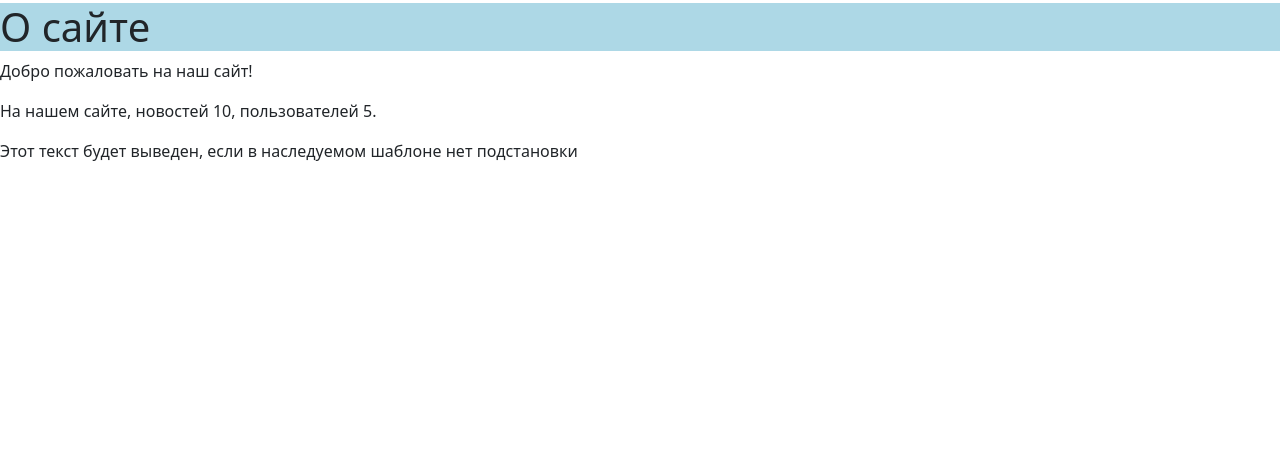
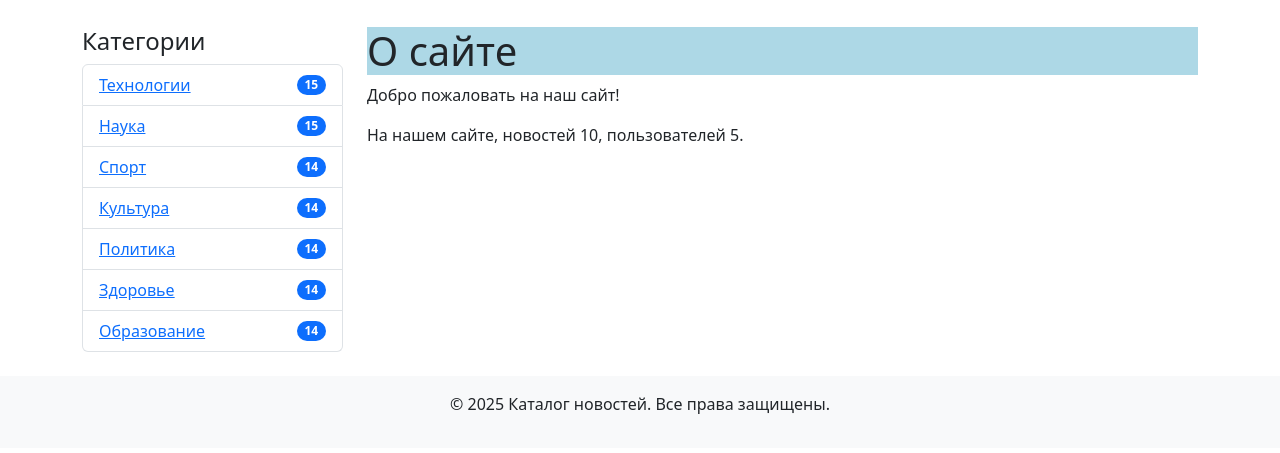
Before and after one commit to AFZhuk63/afz_django_project, a Django app: page /about/ in a window 1280 px wide. Shown: the part 117-570 px from the top of the page. Run offline with Django 5.2, Linux system fonts and the light colour scheme; data comes from the database, SQL or seed files in the repository.

Commit message:
настройка боковой панели - выполнено

```diff
--- a/firstproject/settings.py
+++ b/firstproject/settings.py
@@ -75,10 +75,13 @@ TEMPLATES = [
                 'django.template.context_processors.request',
                 'django.contrib.auth.context_processors.auth',
                 'django.contrib.messages.context_processors.messages',
+                'news.context_processors.categories_context',  # Добавляем наш контекст
             ],
         },
     },
 ]
+
+
 
 WSGI_APPLICATION = 'firstproject.wsgi.application'
 
--- /dev/null
+++ b/news/context_processors.py
@@ -0,0 +1,7 @@
+from .models import Category, Article
+from django.db.models import Count
+
+
+def categories_context(request):
+    categories = Category.objects.annotate(news_count=Count('article'))
+    return {'categories': categories}
--- /dev/null
+++ b/news/templates/include/_sidebar.html
@@ -0,0 +1,14 @@
+<!-- Боковое меню с категориями -->
+<aside class="sidebar">
+    <h4>Категории</h4>
+    <ul class="list-group">
+        {% for category in categories %}
+            <li class="list-group-item d-flex justify-content-between align-items-center">
+                <a href="{% url 'news:category_news' category.id %}">{{ category.name }}</a>
+                <span class="badge bg-primary rounded-pill">{{ category.news_count }}</span>
+            </li>
+        {% empty %}
+            <li class="list-group-item">Нет доступных категорий</li>
+        {% endfor %}
+    </ul>
+</aside>
--- a/news/views.py
+++ b/news/views.py
@@ -55,16 +55,15 @@ def get_categories(request):
     """
     Возвращает все категории для представления в каталоге
     """
+
     return HttpResponse('All categories')
 
+
 # Внести изменения по заданию 2
-# def category_news(request, category_id):
-#     category = get_object_or_404(Category, id=category_id)  # Получаем категорию по ID
-#     news_in_category = News.objects.filter(category=category)  # Фильтруем новости по категории
-#     return render(request, 'news/category_news.html', {
-#         'category': category,
-#         'news_in_category': news_in_category,
-#     })
+def category_news(request, category_id):
+    category = get_object_or_404(Category, id=category_id)
+    articles = Article.objects.filter(category=category)
+    return render(request, 'news/category_news.html', {'category': category, 'articles': articles})
 
 
 def get_news_by_category(request, slug):
--- a/templates/base.html
+++ b/templates/base.html
@@ -17,17 +17,22 @@
     <header>
         {% include "include/nav_menu.html" %}
     </header>
-    <main>
-      {% comment %} Это комментарий Django Template {% endcomment %}
-      {% comment %} Сделаем блок с контентом {% endcomment %}
-        <!--Привет из базового шаблона в комментарии HTML-->
-      {% block content %}
-        {% comment %} Сюда будут вставлятся данные {% endcomment %}
-      {% endblock %}
-    </main>
-    <footer>
+    <div class="container mt-4">
+      <div class="row">
+        <!-- Боковое меню -->
+        <aside class="col-md-3">
+          {% include "include/_sidebar.html" %}
+        </aside>
+
+        <!-- Основной контент -->
+        <main class="col-md-9">
+          {% block content %}{% endblock %}
+        </main>
+      </div>
+    </div>
+    <footer class="text-center mt-4 py-3 bg-light">
         {% block footer %}
-            <p>Этот текст будет выведен, если в наследуемом шаблоне нет подстановки</p>
+            <p>&copy; 2025 Каталог новостей. Все права защищены.</p>
         {% endblock %}
     </footer>
     <script
```
